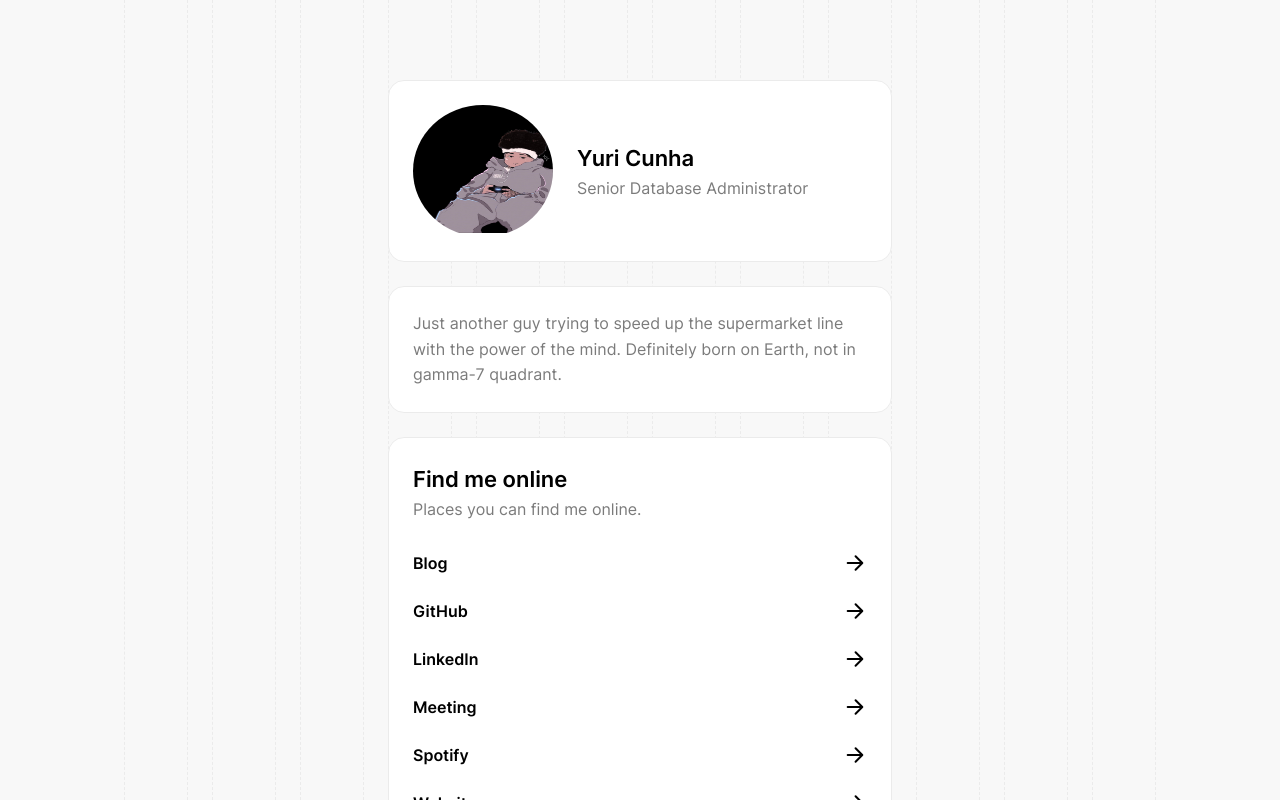
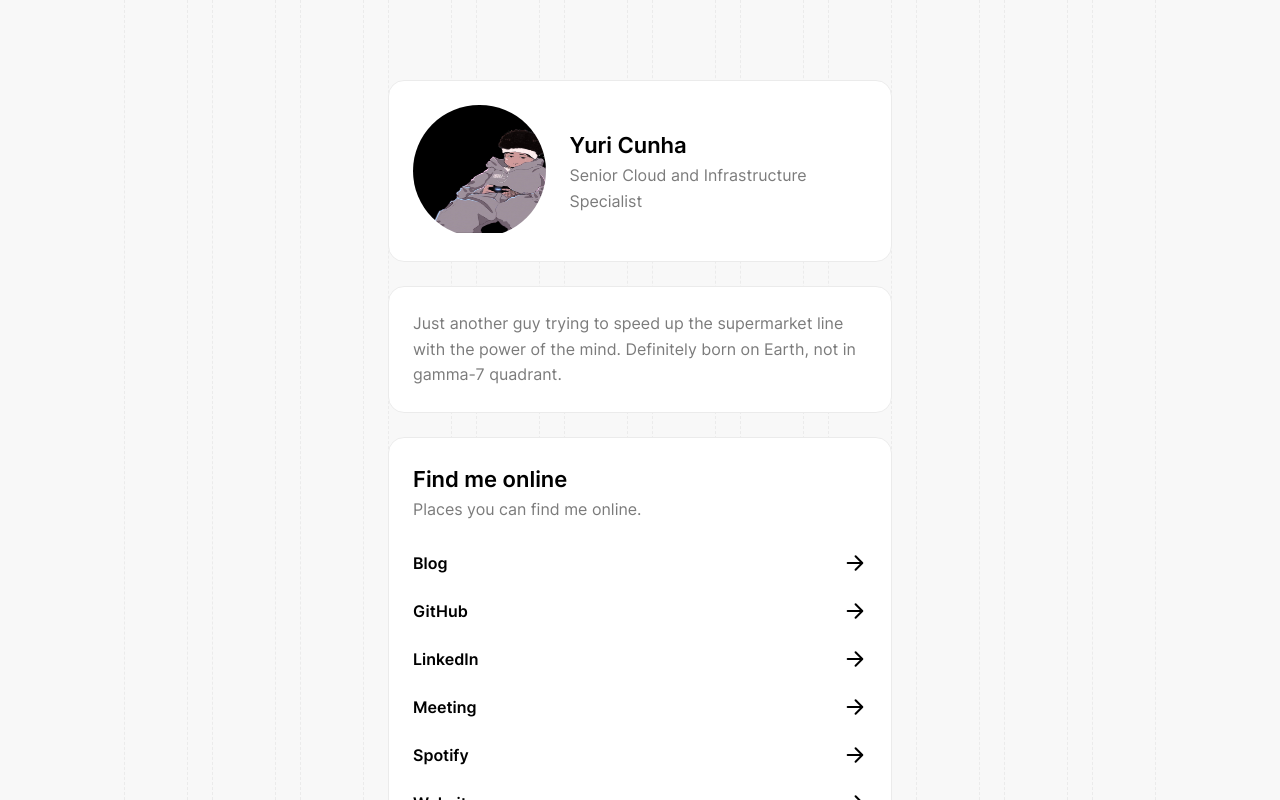
Before and after one commit to isyuricunha/links, a Next.js app: page / in a window 1280 px wide. Shown: the top 800 px of the page. Built offline with nearby package versions, Linux system fonts and the light colour scheme.

Commit message:
update my role

```diff
--- a/src/pages/404.js
+++ b/src/pages/404.js
@@ -45,7 +45,7 @@ const Index = () => (
 				<Memoji />
 				<div className="wrap-vertical">
 					<h1 className="heading-sm">Yuri Cunha</h1>
-					<p className="body-md">Senior Database Administrator</p>
+					<p className="body-md">Senior Cloud and Infrastructure Specialist</p>
 				</div>
 			</div>
 			<div className="card shadow card-quote">
--- a/src/pages/_app.js
+++ b/src/pages/_app.js
@@ -7,7 +7,7 @@ import "@/styles/globals.scss";
 
 export default function MyApp({ Component, pageProps }) {
 	const meta = {
-		title: "Yuri Cunha | Senior Database Administrator",
+		title: "Yuri Cunha | Senior Cloud and Infrastructure Specialist",
 		description:
 			"Just another guy trying to speed up the supermarket line with the power of the mind. Definitely born on Earth, not in gamma-7 quadrant.",
 		image: "https://yuricunha.com/static/images/tech.png",
--- a/src/pages/index.js
+++ b/src/pages/index.js
@@ -45,7 +45,7 @@ const Index = () => (
 				<Memoji />
 				<div className="wrap-vertical">
 					<h1 className="heading-sm">Yuri Cunha</h1>
-					<p className="body-md">Senior Database Administrator</p>
+					<p className="body-md">Senior Cloud and Infrastructure Specialist</p>
 				</div>
 			</div>
 			<div className="card shadow card-quote">
```
